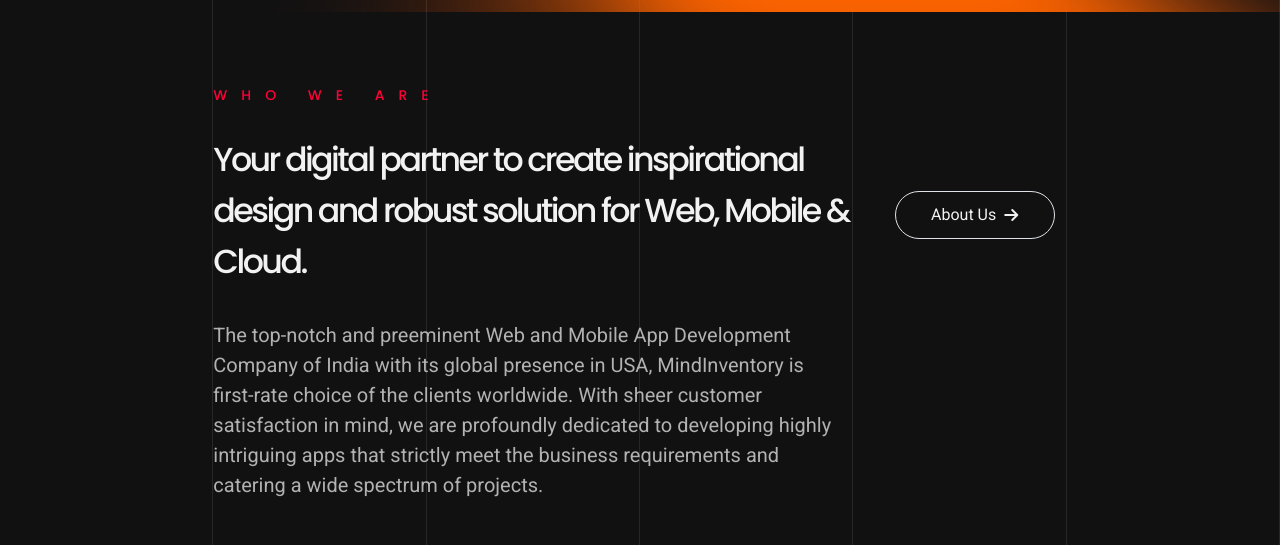
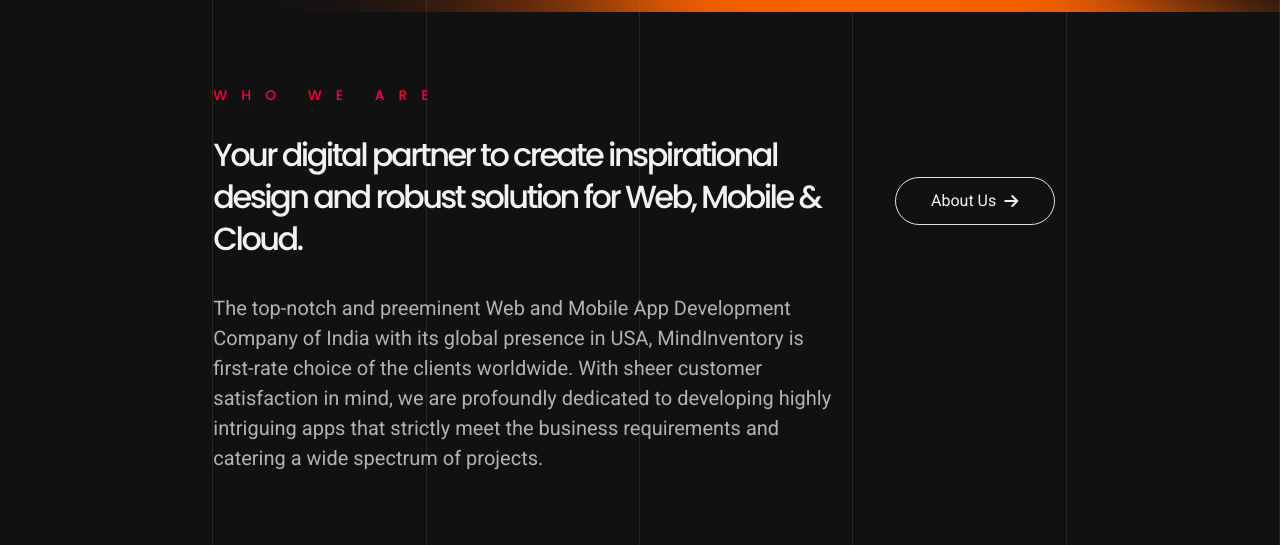
Before and after one commit to KundanKumarRoy/zeptcode.github.io, a plain HTML site: page index.html in a window 1280 px wide. Shown: the part 780-1325 px from the top of the page. Drawn offline with nearby package versions, Linux system fonts and the light colour scheme.

Commit message:
Update responsive.css

```diff
--- a/assets/css/responsive.css
+++ b/assets/css/responsive.css
@@ -13,21 +13,25 @@
     }
 }
 
-@media only screen and (min-width: 768px) {
+
+@media only screen and (min-width: 768px){
+.home-about .new-about-title {
+    font-size: 3.6vw;
+    line-height: 5vw;
+    letter-spacing: -.2vw;
+}}
+@media only screen and (min-width: 576px){
+.home-about .new-about-title {
+    font-size: 32px;
+    line-height: 38px;
+}
+}
+@media only screen and (min-width: 992px){
     .home-about .new-about-title {
-        font-size: 2.6vw;
-        line-height: 4vw;
+        font-size: 2.5vw;
+        line-height: 3.3vw;
         letter-spacing: -.2vw;
-    }
-}
-
-@media (max-width: 576px) {
-    .home-about .new-about-title {
-        font-size: 1.20px;
-        line-height: 18px;
-    }
-}
-
+    }}
 /* ********************** Service *********************** */
 @media only screen and (min-width: 1200px) and (max-width: 1499px) {
     .services-title-main .services-title .services-title-ui span .services-title-a .title {
```
